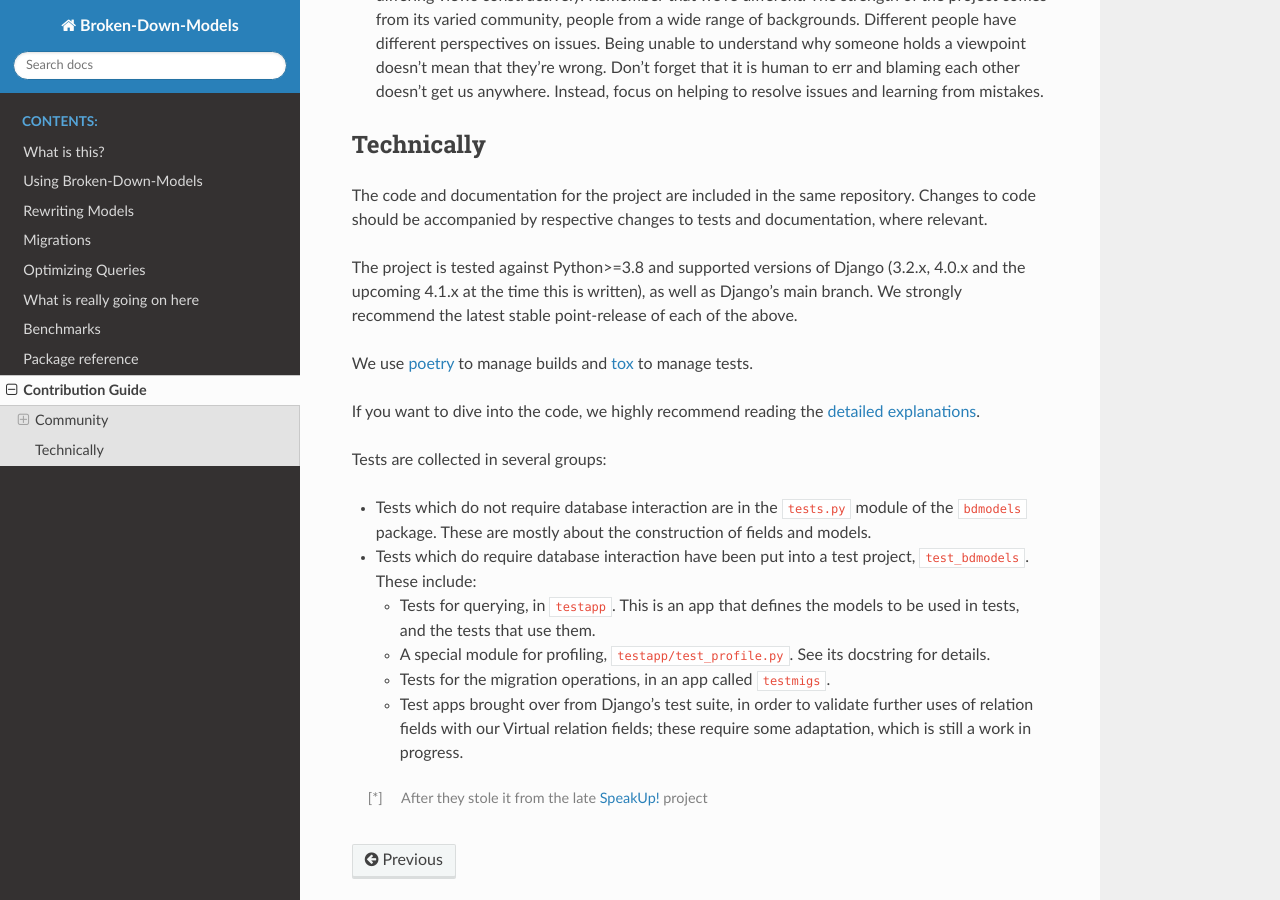
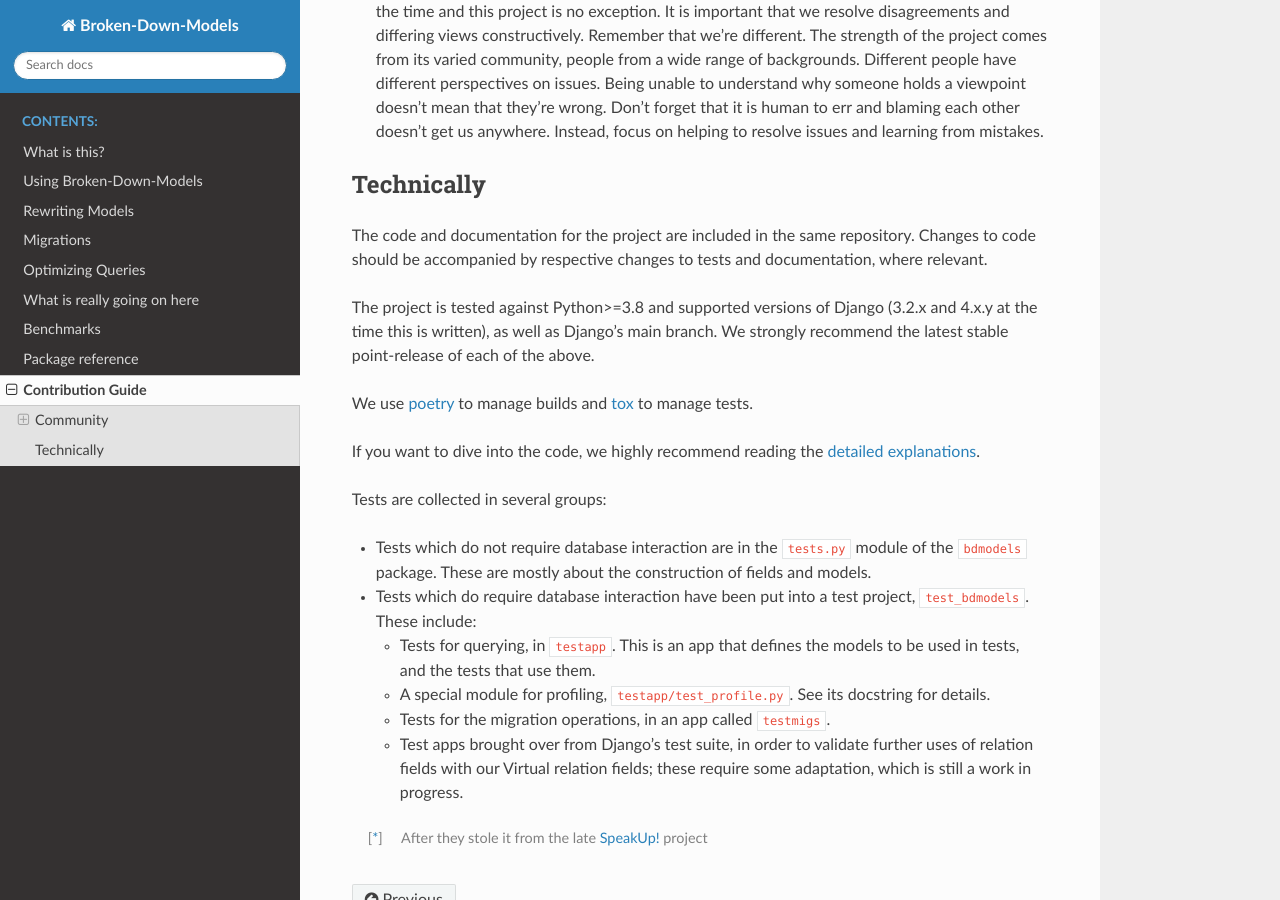
Before and after one commit to Matific/broken-down-models, a Sphinx documentation site: the page built from docs/contributing.rst, in a window 1280 px wide and 900 px high, scrolled down 1333 px. Built offline with Sphinx 7.4.7 and the Read the Docs theme 2.0.0, drawn with Linux system fonts in a browser that asks for light colours; some of the changed text lies outside the part shown.

Commit message:
Add support for Django 4.2 and Python 3.11
This required adding the versions to the test matrix,
and fixing some tests which broke.

```diff
--- a/docs/contributing.rst
+++ b/docs/contributing.rst
@@ -101,10 +106,9 @@
 to tests and documentation, where relevant.
 
 The project is tested against Python>=3.8 and supported versions of
-Django (3.2.x, 4.0.x and the upcoming 4.1.x at the time this is written),
-as well as Django's main branch. We
-strongly recommend the latest stable point-release of each of the
-above.
+Django (3.2.x and 4.x.y at the time this is written), as well as
+Django's main branch. We strongly recommend the latest stable
+point-release of each of the above.
 
 We use `poetry`_ to manage builds and `tox`_ to manage tests.
 
--- a/docs/usage.rst
+++ b/docs/usage.rst
@@ -15,8 +15,9 @@
 ............
 
 Broken-Down-Models is tested against CPython 3.8, 3.9 and 3.10, with
-Django 3.2, 4.0 and 4.1 (and the tip of the ``main`` branch),
-using PostgreSQL and SQLite.
+Django 3.2, 4.0, 4.1 and 4.2, using PostgreSQL and SQLite. Versions
+4.1, 4.2 and the tip of the ``main`` branch, which support Python 3.11,
+are also tested against it.
 
 When using SQLite, Some migration operations require SQLite >= 3.3.0.  See
 :py:class:`CopyDataToPartial <bdmodels.migration_ops.CopyDataToPartial>` for
```
Also changed, not shown: other parts of docs/contributing.rst (+8 -3 lines), CHANGELOG.rst (+12 -0 lines), pyproject.toml (+6 -4 lines), 2 other files.
